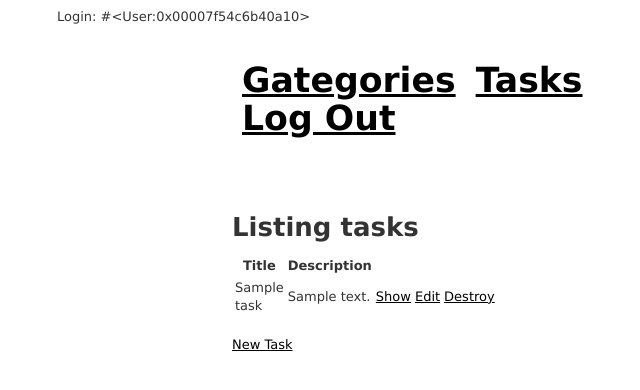
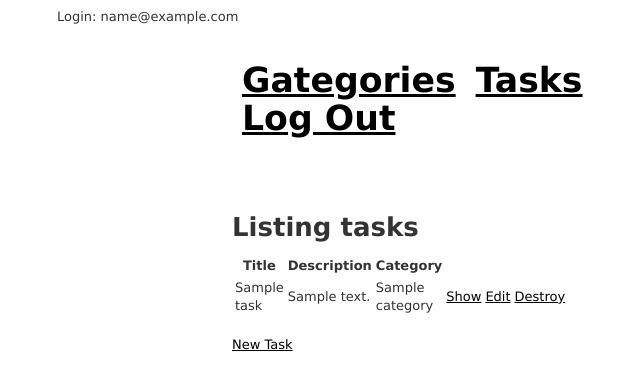
Before and after one commit to MeterSoft/list, a Rails app: page /tasks in a window 1280 px wide. Shown: the top 390 px of the page, without its empty margins (271-911 px from the left). Run offline with Rails 7, Linux system fonts and the light colour scheme; a user stored in the database is signed in; tables that the repository leaves empty hold one stand-in row (values such as "Sample post"); style sheets or scripts are compiled from the project's sources; parts of the project's set-up code (start-up, migrations or seed data) failed here and were passed over; some libraries are stand-ins or nearby versions.

Commit message:
Refacror

```diff
--- a/app/controllers/application_controller.rb
+++ b/app/controllers/application_controller.rb
@@ -2,7 +2,7 @@ class ApplicationController < ActionController::Base
   protect_from_forgery
 
   def current_user
-    User.find(session[:user_id]).email if session[:user_id]
+    User.find(session[:user_id]) if session[:user_id]
   end
 
   helper_method :current_user
--- a/app/controllers/categories_controller.rb
+++ b/app/controllers/categories_controller.rb
@@ -3,7 +3,9 @@ class CategoriesController < ApplicationController
   # GET /categories
   # GET /categories.json
   def index
-    @categories = Category.all
+
+    @categories = current_user.categories
+
 
     respond_to do |format|
       format.html # index.html.erb
--- a/app/controllers/tasks_controller.rb
+++ b/app/controllers/tasks_controller.rb
@@ -3,12 +3,8 @@ class TasksController < ApplicationController
   # GET /tasks
   # GET /tasks.json
   def index
-    @tasks = Task.all
-    @cat_id
-    respond_to do |format|
-      format.html # index.html.erb
-      format.json { render json: @tasks }
-    end
+    category = Category.find_by_id(params[:category_id])
+    @tasks = category ? category.tasks : current_user.tasks
   end
 
   # GET /tasks/1
--- a/app/controllers/users_controller.rb
+++ b/app/controllers/users_controller.rb
@@ -7,7 +7,7 @@ class UsersController < ApplicationController
   def create
     @user = User.new(params[:user])
     if @user.save
-      redirect_to users_patch
+      redirect_to users_path
     else
       render :action => :new
     end
--- a/app/views/categories/index.html.erb
+++ b/app/views/categories/index.html.erb
@@ -10,12 +10,10 @@
 
   <% @categories.each do |category| %>
     <tr>
-    <% if category.user_id == session[:user_id] %>
-    <td><%= link_to category.name,'/tasks?category_id=' + category.id.to_s  %></td>
+      <td><%= link_to category.name, tasks_path(:category_id => category) %></td>
       <td><%= link_to 'Show', category %></td>
       <td><%= link_to 'Edit', edit_category_path(category) %></td>
       <td><%= link_to 'Destroy', category, method: :delete, data: { confirm: 'Are you sure?' } %></td>
-    <% end %>
     </tr>
   <% end %>
 </table>
--- a/app/views/layouts/application.html.erb
+++ b/app/views/layouts/application.html.erb
@@ -2,79 +2,26 @@
 <html>
 <head>
   <title>List</title>
-  <%= stylesheet_link_tag    "application", :media => "all" %>
+  <%= stylesheet_link_tag "application", :media => "all" %>
   <%= javascript_include_tag "application" %>
   <%= csrf_meta_tags %>
 
-<style type="text/css">
-  .main {
-    width: 700px;
-    height: 100%;
-    margin-left: 25% ;
-    position: fixed;
-   }
-
-  .div {
-    width: 250px;
-    height: 50px;
-  }
-
-  .login {
-    width: 250px;
-    height: 130px;
-    margin-top: 25%;
-    margin-left: 25%;
-    position: absolute;
-  }
-
-  .on {
-    display: block;
-  }
-
-  .off {
-    display: none;
-  }
-
-  #topmenu {
-    list-style:none;
-    display:block;
-    margin-left:25%;
-    float:left;
-    padding:0;
-    width:500px;
-    font-size: 26pt;
-    border: 1pt;
-  }
-
-  #topmenu li {
-    float:left;
-    font-weight:bold;
-    padding:10px 0px
-  }
-
-  #topmenu li a {
-    padding:0 10px;
-}
-
-</style>
-
-
 </head>
 <body>
-<div class = "main">
+<div class="main">
 
   <% if current_user %>
       <div>
-Login: <%= current_user %> </br>
-<ul id = 'topmenu'>
-  <li><a href = "/categories/">Gategories</a></li>
-  <li><a href = "/tasks/">Tasks</a></li>
+        Login: <%= current_user.email %> </br>
+        <ul id='topmenu'>
+          <li><a href="/categories/">Gategories</a></li>
+          <li><a href="/tasks/">Tasks</a></li>
           <li><%= link_to 'Log Out', '/logout' %></li>
         </ul>
       </div>
   <% end %>
 
-<div class = 'login'>
+  <div class='login'>
     <%= yield %>
   </div>
 
--- a/app/views/tasks/index.html.erb
+++ b/app/views/tasks/index.html.erb
@@ -4,6 +4,7 @@
   <tr>
     <th>Title</th>
     <th>Description</th>
+    <th>Category</th>
     <th></th>
     <th></th>
     <th></th>
@@ -11,15 +12,12 @@
 
   <% @tasks.each do |task| %>
     <tr>
-    <% if task.category.user_id == session[:user_id] %>
-    <% if task.category_id == params[:category_id].to_i or params[:category_id] == nil %>
       <td><%= task.title %></td>
       <td><%= task.description %></td>
+      <td><%= task.category.name %></td>
       <td><%= link_to 'Show', task %></td>
       <td><%= link_to 'Edit', edit_task_path(task) %></td>
       <td><%= link_to 'Destroy', task, method: :delete, data: { confirm: 'Are you sure?' } %></td>
-    <% end %>
-    <% end %>
     </tr>
   <% end %>
 </table>
```
Also changed, not shown: app/assets/stylesheets/application.css (+49 -0 lines). Lines whose indentation alone changed are shown as unchanged.
